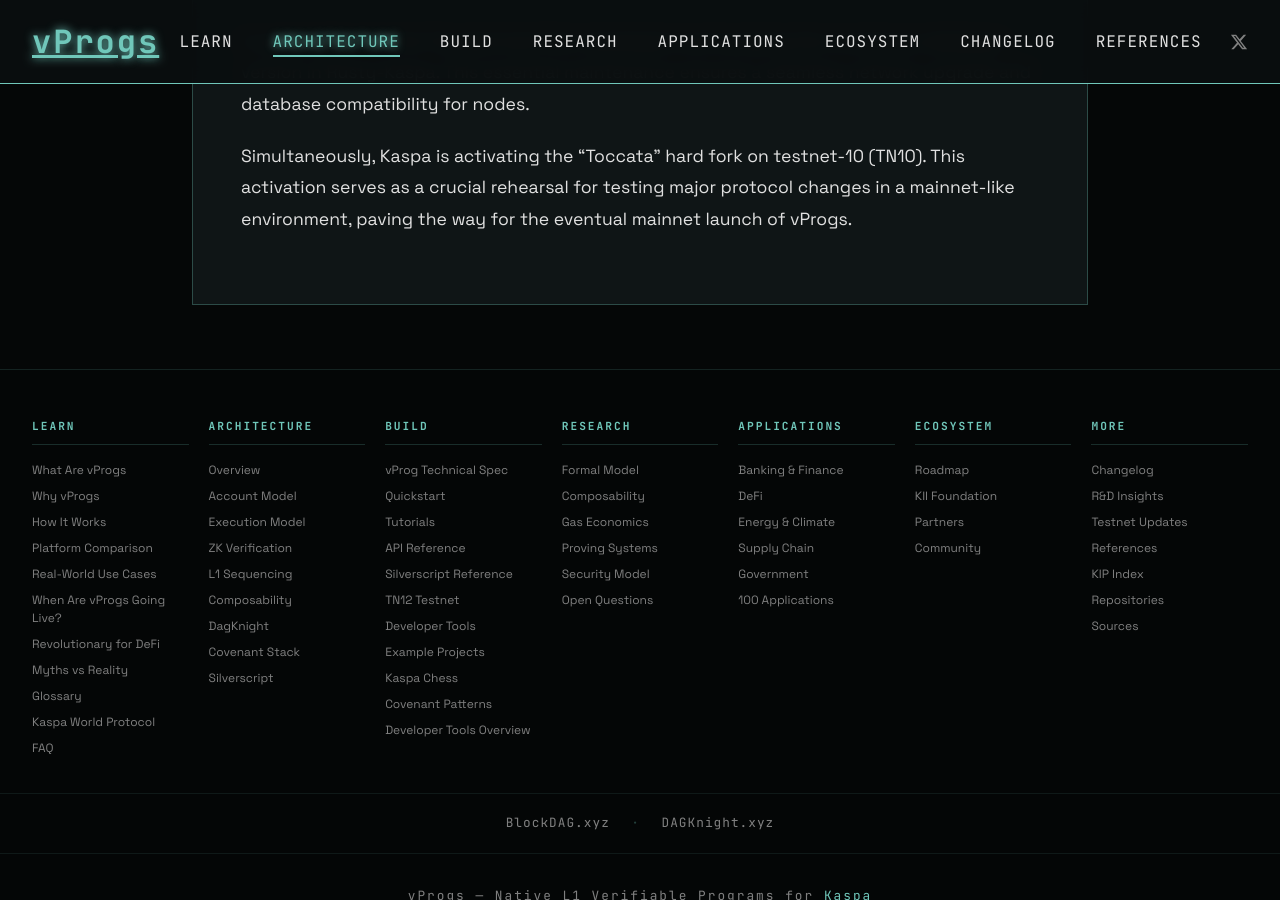
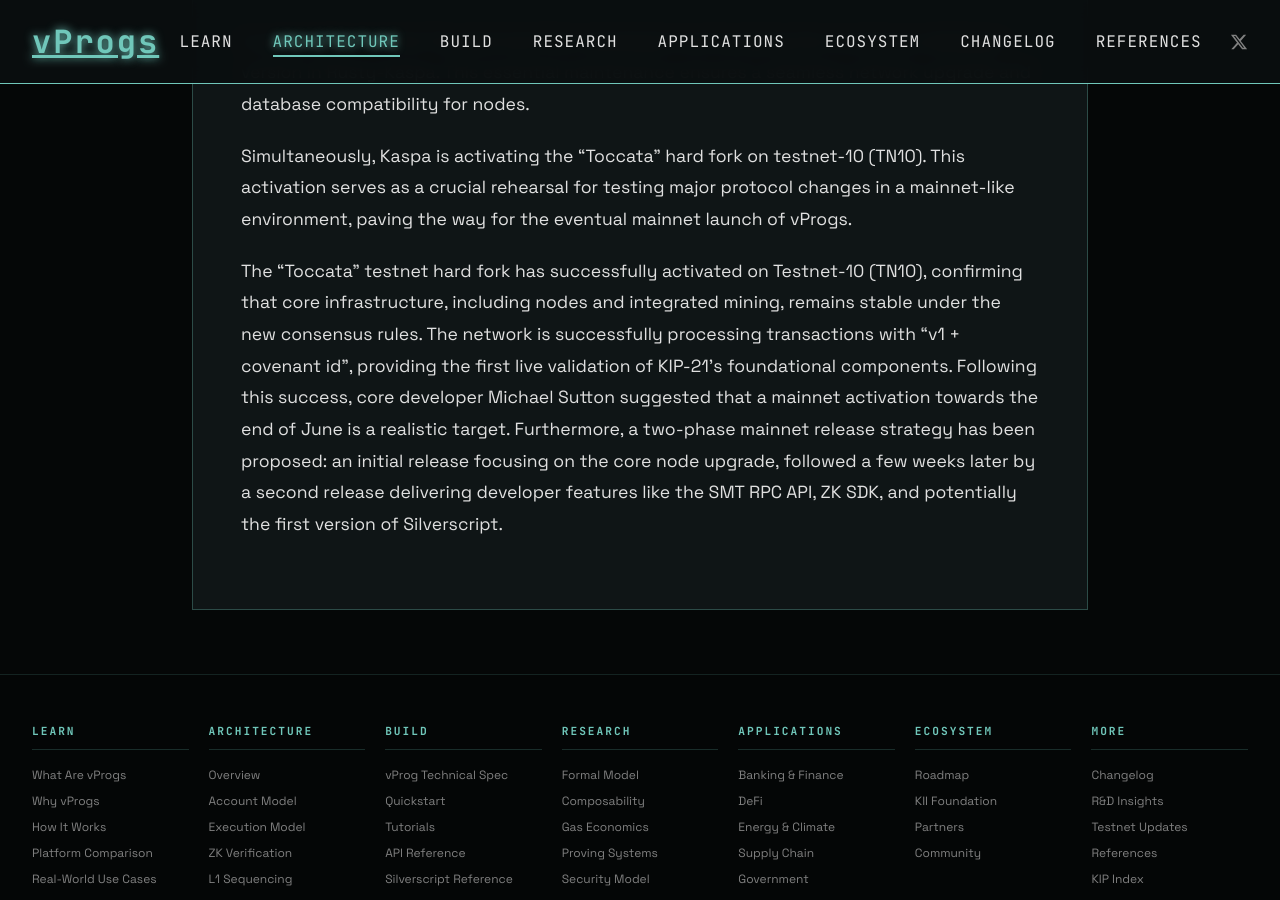
Before and after one commit to creative-inference/vprogs.xyz, a Jekyll site: the page built from architecture/covenants.md, in a window 1280 px wide and 900 px high, scrolled down 21475 px. Built offline with Jekyll 4.4.1, drawn with Linux system fonts in a browser that asks for light colours.

Commit message:
Add TN10 testnet success and two-phase mainnet release strategy [auto]

```diff
--- a/architecture/covenants.md
+++ b/architecture/covenants.md
@@ -574,3 +574,6 @@
 In preparation for the Toccata hard fork, developers are bumping the consensus database version in Rusty-Kaspa. This essential maintenance ensures a seamless network upgrade and database compatibility for nodes.
 
 Simultaneously, Kaspa is activating the "Toccata" hard fork on testnet-10 (TN10). This activation serves as a crucial rehearsal for testing major protocol changes in a mainnet-like environment, paving the way for the eventual mainnet launch of vProgs.
+
+
+The "Toccata" testnet hard fork has successfully activated on Testnet-10 (TN10), confirming that core infrastructure, including nodes and integrated mining, remains stable under the new consensus rules. The network is successfully processing transactions with "v1 + covenant id", providing the first live validation of KIP-21's foundational components. Following this success, core developer Michael Sutton suggested that a mainnet activation towards the end of June is a realistic target. Furthermore, a two-phase mainnet release strategy has been proposed: an initial release focusing on the core node upgrade, followed a few weeks later by a second release delivering developer features like the SMT RPC API, ZK SDK, and potentially the first version of Silverscript.
```
